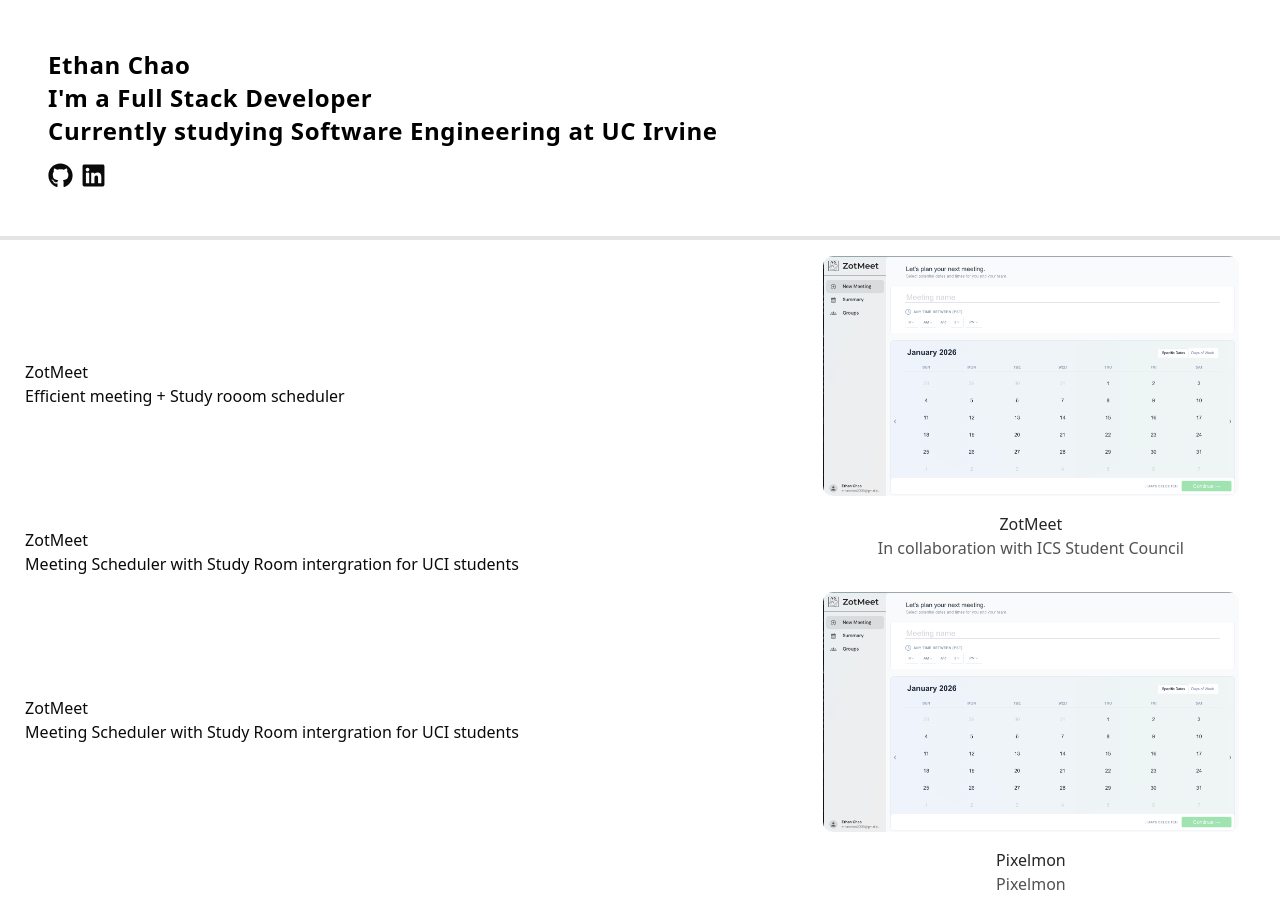
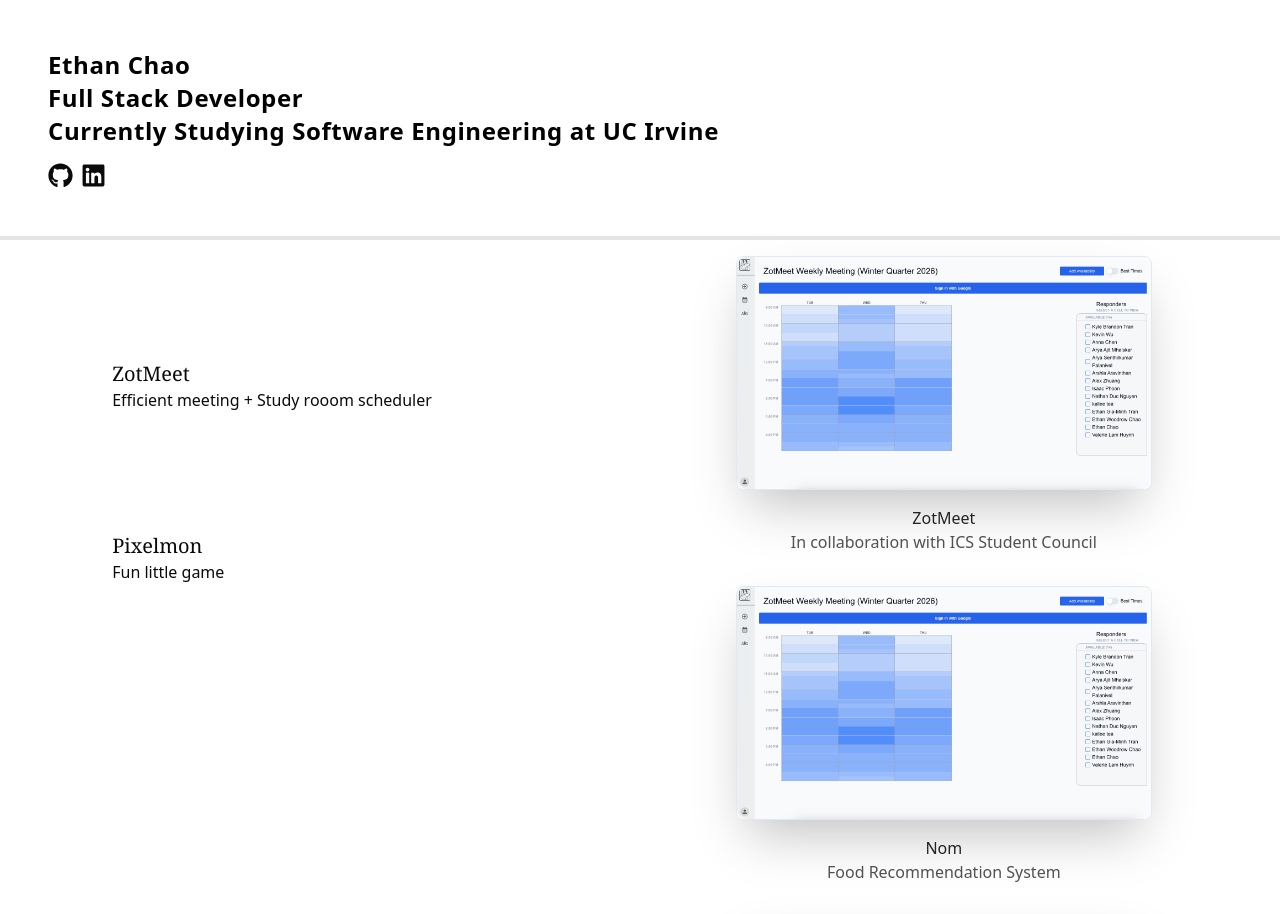
Before and after one commit to ethancha0/new-portfolio, a Next.js app: page / in a window 1280 px wide. Shown: the top 914 px of the page. Built offline with nearby package versions, Linux system fonts and the light colour scheme.

Commit message:
fix: unblur project icons, videos now display

```diff
--- a/components/expandable-card-demo-grid.tsx
+++ b/components/expandable-card-demo-grid.tsx
@@ -72,16 +72,27 @@
               ref={ref}
               className="w-full max-w-[500px]  h-full md:h-fit md:max-h-[90%]  flex flex-col bg-white dark:bg-neutral-900 sm:rounded-3xl overflow-hidden"
             >
-              <motion.div layoutId={`image-${active.title}-${id}`} className="relative w-full h-80 lg:h-80">
+              <motion.div layoutId={`image-${active.title}-${id}`} className="relative w-full aspect-video bg-black sm:rounded-tr-lg sm:rounded-tl-lg overflow-hidden">
+                {active.title === "ZotMeet" ? (
+                  <video
+                    autoPlay
+                    loop
+                    muted
+                    playsInLine
+                    className="w-full h-full object-contain"
+                    src="/project-videos/ZotMeetVideo.mp4"
+                  >
+                    <source src="/project-videos/ZotMeetVideo.mp4" type="video/mp4" />
+                  </video>
+                ) : (
                   <Image
+                    fill
                     src={active.src}
                     alt={active.title}
-                  fill
-                  sizes="(max-width: 768px) 100vw, 1000px"
-                  quality={100}
-                  unoptimized
-                  className="sm:rounded-tr-lg sm:rounded-tl-lg object-cover object-top"
+                    sizes="(max-width: 768px) 100vw, 500px"
+                    className="object-cover object-top"
                   />
+                )}
               </motion.div>
 
               <div>
@@ -140,16 +151,17 @@
             className="p-4 flex flex-col  hover:bg-neutral-50 dark:hover:bg-neutral-800 rounded-xl cursor-pointer"
           >
             <div className="flex gap-4 flex-col  w-full">
-              <motion.div layoutId={`image-${card.title}-${id}`} className="relative h-60 w-full">
+
+              <motion.div layoutId={`image-${card.title}-${id}`}>
+                <div className ="relative w-full  aspect-video border border-slate-200 border-1 rounded-md shadow shadow-2xl">
                   <Image
+                    fill
                     src={card.src}
                     alt={card.title}
-                  fill
-                  sizes="(max-width: 768px) 100vw, 896px"
-                  quality={100}
-                  unoptimized
-                  className="rounded-lg object-cover object-top"
+                    sizes="(max-width: 768px) 100vw, 600px"
+                    className=" w-full  rounded-lg object-cover object-top"
                   />
+                </div>
               </motion.div>
               <div className="flex justify-center items-center flex-col">
                 <motion.h3
@@ -222,18 +234,40 @@
     },
   },
   {
-    description: "Pixelmon",
-    title: "Pixelmon",
+    description: "Food Recommendation System",
+    title: "Nom",
     src: ZotMeetPic.src,
     ctaText: "Visit",
-    ctaLink: "https://pixelmon-ll342mwso-ethanchao2005-6638s-projects.vercel.app/",
+    ctaLink: "/",
     content: () => {
       return (
         <p>
-
+          desc
         </p>
       );
     },
   },
 
+  {
+    description: "Pixelmon",
+    title: "For Whom The Bell Tolls",
+    src: ZotMeetPic.src,
+    ctaText: "Visit",
+    ctaLink: "https://ui.aceternity.com/templates",
+    content: () => {
+      return (
+        <p>
+          Metallica, an iconic American heavy metal band, is renowned for their
+          powerful sound and intense performances that resonate deeply with
+          their audience. Formed in Los Angeles, California, they have become a
+          cultural icon in the heavy metal music industry. <br /> <br /> Their
+          songs often reflect themes of aggression, social issues, and personal
+          struggles, capturing the essence of the heavy metal genre. With a
+          career spanning over four decades, Metallica has released numerous hit
+          albums and singles that have garnered them a massive fan following
+          both in the United States and abroad.
+        </p>
+      );
+    },
+  },
 ];
--- a/components/header.tsx
+++ b/components/header.tsx
@@ -12,7 +12,7 @@
 
 
       <TextGenerateEffect
-        words = "I'm a Full Stack Developer"
+        words = "Full Stack Developer"
          />
 
       <div>
@@ -21,7 +21,7 @@
 
       <div className="">
         <TextGenerateEffect
-          words= "Currently studying Software Engineering at UC Irvine"
+          words= "Currently Studying Software Engineering at UC Irvine"
           />
       </div>
 
--- a/components/project_row/animated-projects.tsx
+++ b/components/project_row/animated-projects.tsx
@@ -78,8 +78,7 @@
                   alt={active.title}
                   fill
                   sizes="(max-width: 768px) 100vw, 1000px"
-                  quality={100}
-                  unoptimized
+                  quality={90}
                   className="sm:rounded-tr-lg sm:rounded-tl-lg object-cover object-top"
                 />
               </motion.div>
@@ -147,7 +146,6 @@
                   fill
                   sizes="(max-width: 768px) 100vw, 896px"
                   quality={100}
-                  unoptimized
                   className="rounded-lg object-cover object-top"
                 />
               </motion.div>
--- a/components/project_row/project-card.tsx
+++ b/components/project_row/project-card.tsx
@@ -15,8 +15,7 @@
           alt={alt}
           fill
           sizes="(max-width: 768px) 100vw, 640px"
-          quality={100}
-          unoptimized
+          quality={90}
           className="object-cover"
         />
       </div>
--- a/components/project_row/project-info.tsx
+++ b/components/project_row/project-info.tsx
@@ -3,8 +3,8 @@
 const ProjectInfo = ({title, description}: {title: string; descirption:string}) => {
   return (
     <div className="mt-30">
-      <p>{title}</p>
-      <p>{description}</p>
+      <p className="text-xl font-serif">{title}</p>
+      <p className="">{description}</p>
     </div>
   )
 }
--- a/components/project_row/project.tsx
+++ b/components/project_row/project.tsx
@@ -10,36 +10,24 @@
     <div>
 
       <div className="flex justify-center gap-72 mb-12">
-          <div>
+              <div className="">
                 <ProjectInfo
                   title="ZotMeet"
                   description="Efficient meeting + Study rooom scheduler"
                   />
 
+
                 <ProjectInfo
-              title="ZotMeet"
-              description="Meeting Scheduler with Study Room intergration for UCI students"
+                  title="Pixelmon"
+                  description="Fun little game"
                 />
 
-             <ProjectInfo
-              title="ZotMeet"
-              description="Meeting Scheduler with Study Room intergration for UCI students"
-            />
               </div>
-
-          {/*
-          <div className="">
-            <ProjectCard image={ZotMeetPic} />
-
-            <ProjectCard image={ZotMeetPic} />
-
-            <ProjectCard image={ZotMeetPic} />
-          </div>
-          */}
 
             <div>
               <AnimatedProject/>
             </div>
+
 
       </div>
 
```
Also changed, not shown: public/ZotMeetSS.png, 1 other file (tests, documents, lock files or other folders). Lines whose indentation alone changed are shown as unchanged.
